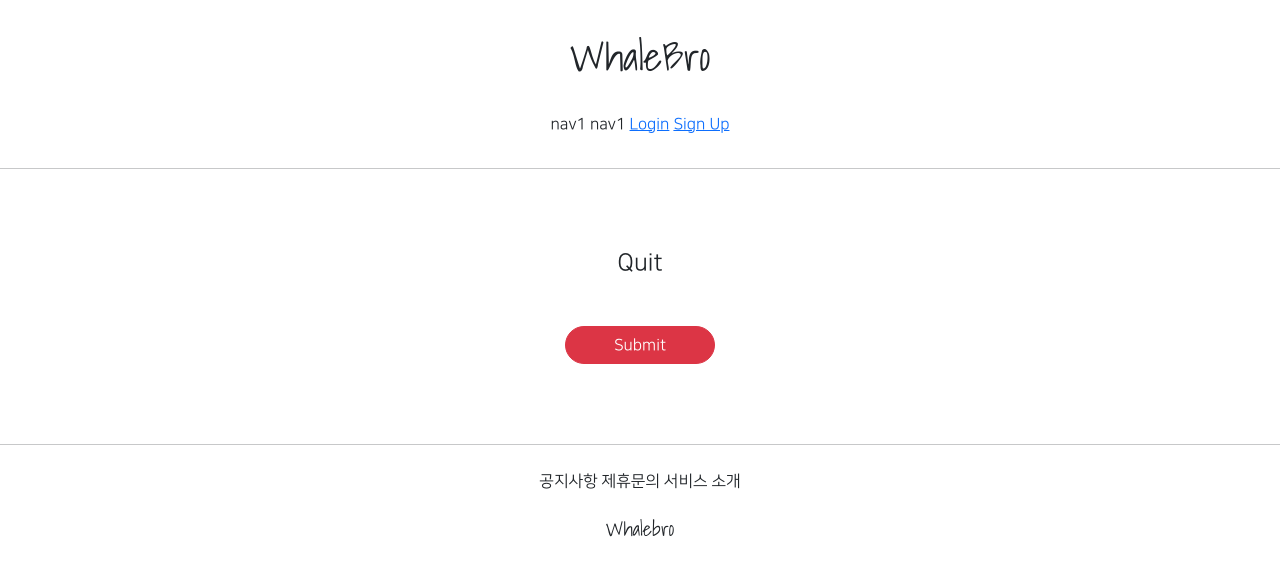
After one commit to tkxksdl2/gis_6, a Django app: page /accounts/delete/1 in a window 1280 px wide. The commit adds this page. Shown: the top 576 px of the page. Run offline with Django 3.2, Linux system fonts and the light colour scheme; tables that the repository leaves empty hold one stand-in row (values such as "Sample post"); parts of the project's set-up code (start-up, migrations or seed data) failed here and were passed over; some libraries are stand-ins or nearby versions.

Commit message:
07/19 6ban class commit 2.update and delete

```diff
--- /dev/null
+++ b/accountapp/templates/accountapp/delete.html
@@ -0,0 +1,21 @@
+{% extends 'base.html' %}
+
+{% block content %}
+    <div class="text-center mw-500 m-auto">
+        <div class="m-5">
+            <h4>Quit</h4>
+        </div>
+        <div>
+            <form action="{% url 'accountapp:delete' pk=target_user.pk  %}" method="post">
+                {% csrf_token %}
+
+                <div class="m-5">
+                    <input type="submit"
+                       class="btn btn-danger rounded-pill px-5">
+                </div>
+
+            </form>
+        </div>
+
+    </div>
+{% endblock %}
--- a/accountapp/templates/accountapp/detail.html
+++ b/accountapp/templates/accountapp/detail.html
@@ -18,6 +18,11 @@
             Update Info
         </a>
     </div>
+    <div>
+        <a href="{% url 'accountapp:delete' pk=target_user.pk %}">
+            Quit
+        </a>
+    </div>
 
 
     </div>
--- a/accountapp/urls.py
+++ b/accountapp/urls.py
@@ -1,7 +1,7 @@
 from django.contrib.auth.views import LoginView, LogoutView
 from django.urls import path
 
-from accountapp.views import hello_world, AccountCreateView, AccountDetailView, AccountUpdateView
+from accountapp.views import hello_world, AccountCreateView, AccountDetailView, AccountUpdateView, AccountDeleteView
 
 app_name = 'accountapp'
 urlpatterns = [
@@ -16,4 +16,6 @@ urlpatterns = [
     path('detail/<int:pk>', AccountDetailView.as_view(), name='detail'),
 
     path('update/<int:pk>', AccountUpdateView.as_view(), name='update'),
+
+    path('delete/<int:pk>', AccountDeleteView.as_view(), name='delete'),
 ]
--- a/accountapp/views.py
+++ b/accountapp/views.py
@@ -5,7 +5,7 @@ from django.shortcuts import render
 
 # Create your views here.
 from django.urls import reverse_lazy
-from django.views.generic import CreateView, DetailView, UpdateView
+from django.views.generic import CreateView, DetailView, UpdateView, DeleteView
 
 from accountapp.models import HelloWorld
 
@@ -44,3 +44,9 @@ class AccountUpdateView(UpdateView):
     context_object_name = 'target_user'
     success_url = reverse_lazy('accountapp:hello_world')
     template_name = 'accountapp/update.html'
+
+class AccountDeleteView(DeleteView):
+    model = User
+    context_object_name = 'target_user'
+    success_url = reverse_lazy('accountapp:hello_world')
+    template_name = 'accountapp/delete.html'
```
